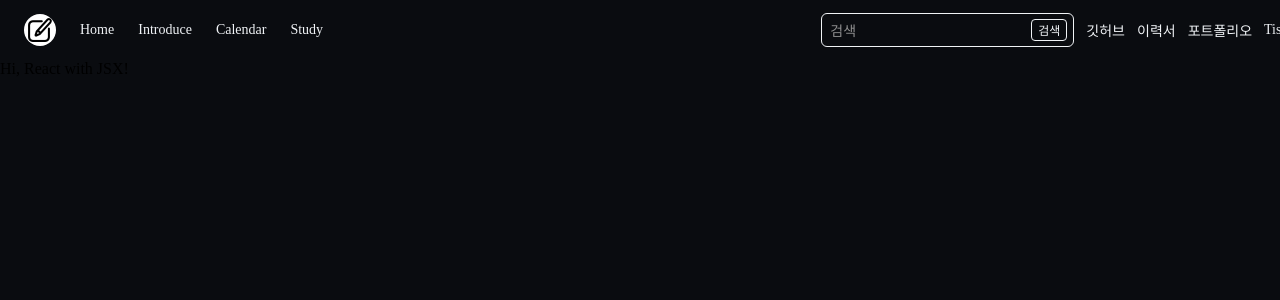
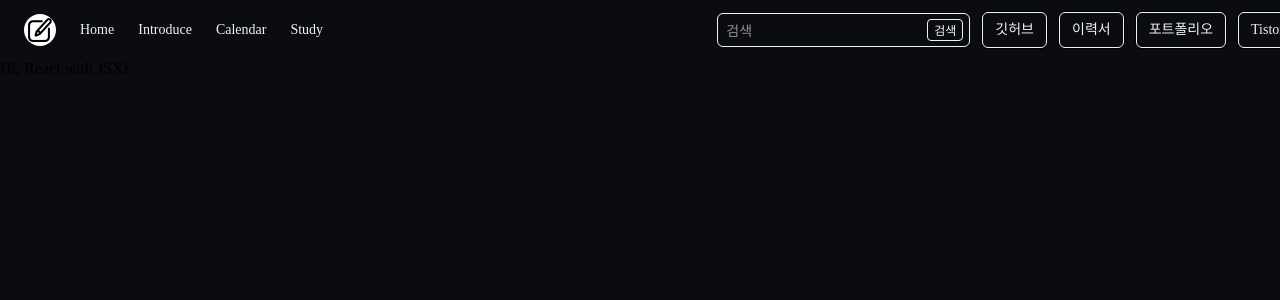
Before and after one commit to vinitus/practice-react, a React app: page / in a window 1280 px wide. Shown: the top 300 px of the page. Built offline with nearby package versions, Linux system fonts and the light colour scheme.

Commit message:
css: a 태그 설정

```diff
--- a/src/components/HeaderComponent.tsx
+++ b/src/components/HeaderComponent.tsx
@@ -79,6 +79,23 @@ const SearchBtn = styled.button`
   border: 1px solid var(--main-font);
 `;
 
+const ContactLink = styled.a`
+  border-radius: 6px;
+  color: var(--main-font);
+  background-color: var(--main-bg);
+  border: 1px solid var(--main-font);
+  font-weight: 500;
+  padding: 0 12px;
+  box-shadow: 0 0 0 1px black;
+  max-width: 100%;
+  display: flex;
+  justify-content: center;
+  align-items: center;
+  transition: background-color 0.1s ease;
+  line-height: 1rem;
+  height: 34px;
+`;
+
 export default function HeaderComponent() {
   console.log('HeaderComponent');
 
@@ -97,10 +114,18 @@ export default function HeaderComponent() {
             검색
             <SearchBtn>검색</SearchBtn>
           </Button>
-          <div>깃허브</div>
-          <div>이력서</div>
-          <div>포트폴리오</div>
-          <div>Tistory</div>
+          <ContactLink>
+            <div>깃허브</div>
+          </ContactLink>
+          <ContactLink>
+            <div>이력서</div>
+          </ContactLink>
+          <ContactLink>
+            <div>포트폴리오</div>
+          </ContactLink>
+          <ContactLink>
+            <div>Tistory</div>
+          </ContactLink>
         </NavEtcWrapper>
       </Nav>
     </Header>
```
